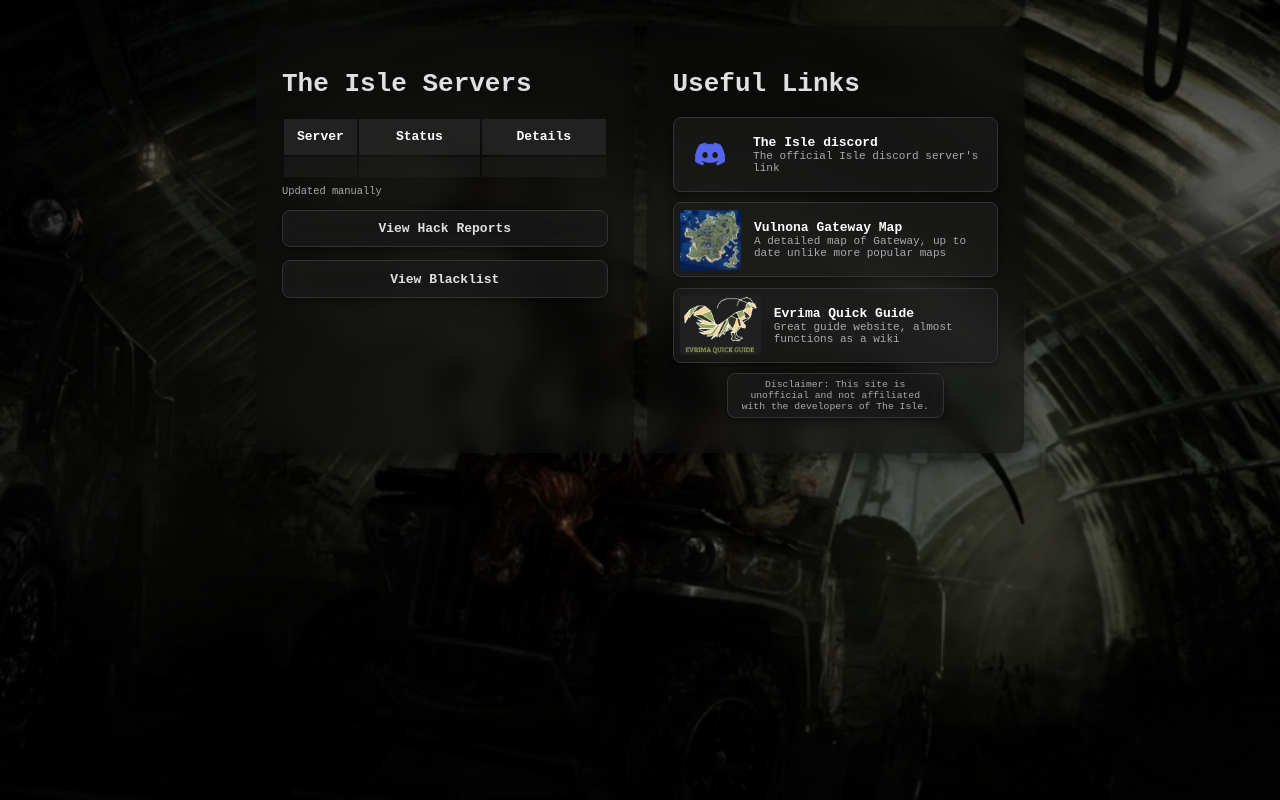
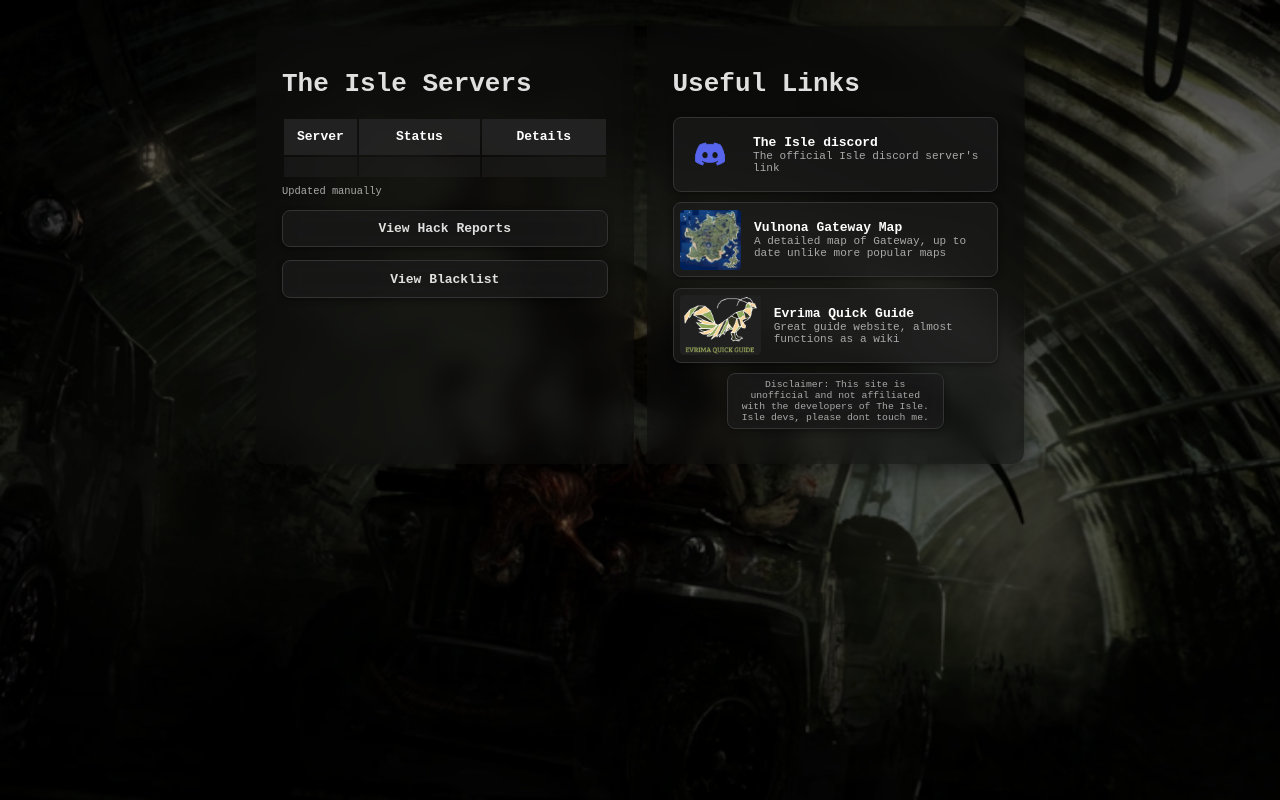
Before and after one commit to SoggyHamburgerzz/serverstatus, a plain HTML site: page index.html in a window 1280 px wide. Drawn offline with Linux system fonts and the light colour scheme; no server answers.

Commit message:
Update index.html

```diff
--- a/index.html
+++ b/index.html
@@ -247,7 +247,7 @@
 }
 
 ">
-  Disclaimer: This site is unofficial and not affiliated with the developers of The Isle.
+  Disclaimer: This site is unofficial and not affiliated with the developers of The Isle. Isle devs, please dont touch me.
 </footer>
 
 
```
